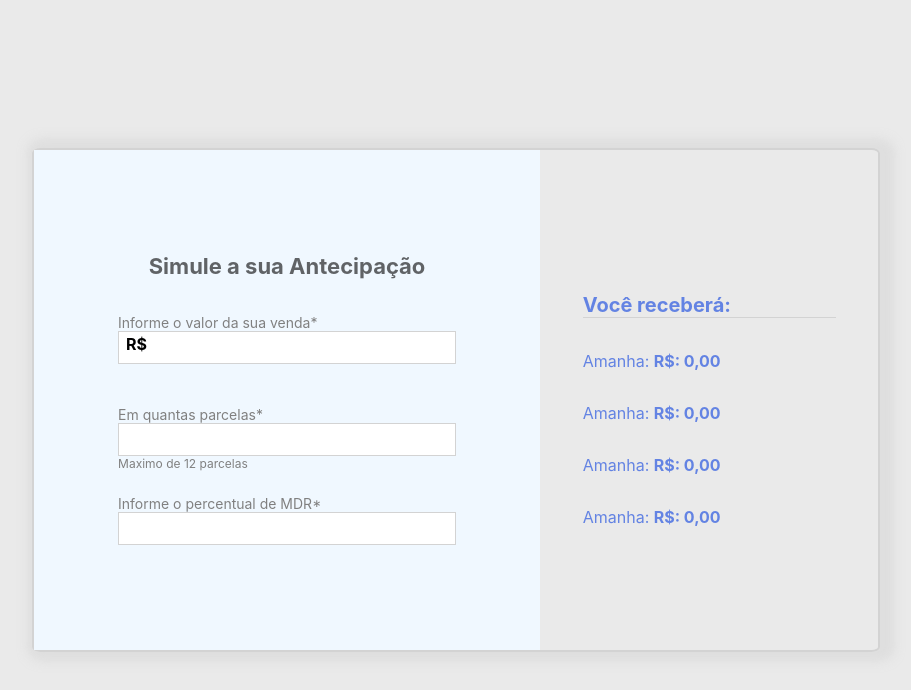
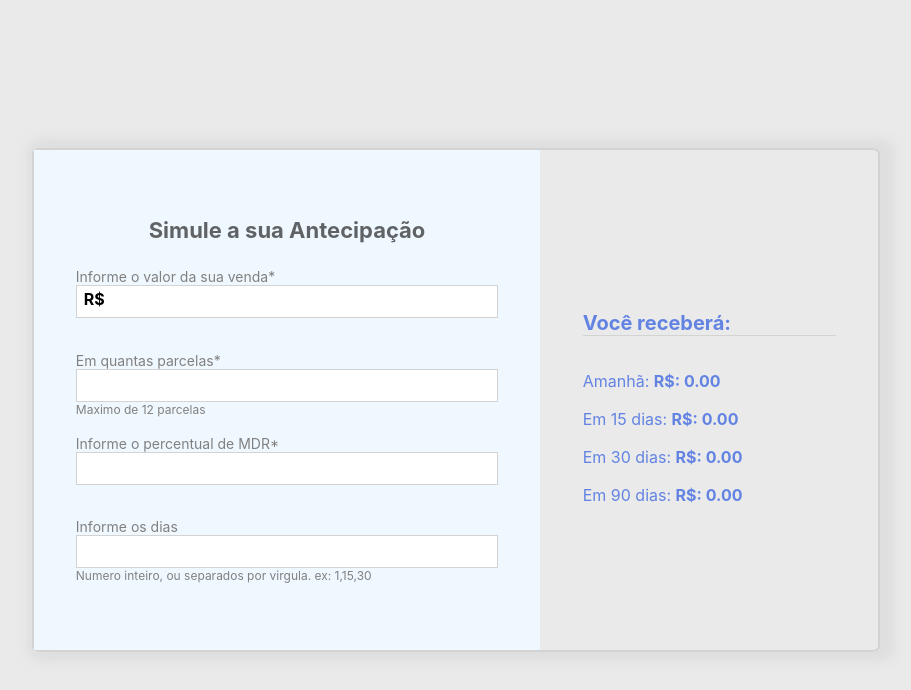
Before and after one commit to AndrePerregil/calculator, a React (Create React App) app in the folder advancement_calculator/: page / in a window 1280 px wide. Shown: the top 690 px of the page, without its empty margins (184-1095 px from the left). Built offline with nearby package versions, Linux system fonts and the light colour scheme.

Commit message:
feat: Summary feature inplemented.

```diff
--- a/advancement_calculator/src/App.js
+++ b/advancement_calculator/src/App.js
@@ -1,3 +1,4 @@
+import { useState } from "react";
 import "./App.css";
 import { FormField } from "./components/FormPanel/FormField";
 import { FormPanel } from "./components/FormPanel/FormPanel";
@@ -5,13 +6,23 @@ import { Container } from "./components/OuterContainer/OuterContainer";
 import { SummaryPanel } from "./components/SummaryPanel/SummaryPanel";
 
 function App() {
+  const [responseData, setResponseData] = useState({
+    1: 0,
+    15: 0,
+    30: 0,
+    90: 0,
+  });
+
   return (
     <div className="App">
       <Container>
-        <FormPanel>
+        <FormPanel
+          responseData={responseData}
+          setResponseData={setResponseData}
+        >
           <FormField />
         </FormPanel>
-        <SummaryPanel />
+        <SummaryPanel responseData={responseData} />
       </Container>
     </div>
   );
--- a/advancement_calculator/src/components/FormPanel/FormField.js
+++ b/advancement_calculator/src/components/FormPanel/FormField.js
@@ -7,8 +7,11 @@ export const FormField = ({
   type,
   description,
   financial,
+  installments,
+  mdr,
+  handleChange,
 }) => {
-  return description ? (
+  return installments ? (
     <div className={FormFieldCss.fieldContainer}>
       <label className={FormFieldCss.label}>{label}</label>
       <input
@@ -16,6 +19,9 @@ export const FormField = ({
         placeholder={placeholder}
         register={register}
         className={FormFieldCss.input}
+        onChange={(e) => {
+          handleChange("installments", e.target.value);
+        }}
       />
       <span className={FormFieldCss.description}>{description}</span>
     </div>
@@ -26,9 +32,25 @@ export const FormField = ({
         type={type}
         placeholder={placeholder}
         register={register}
-        className={FormFieldCss.input}
+        className={FormFieldCss.inputFinantial}
+        onChange={(e) => {
+          handleChange("amount", e.target.value);
+        }}
       />
       <p className={FormFieldCss.financialIcon}>R$</p>
+    </div>
+  ) : mdr ? (
+    <div className={FormFieldCss.fieldContainer}>
+      <label className={FormFieldCss.label}>{label}</label>
+      <input
+        type={type}
+        placeholder={placeholder}
+        register={register}
+        className={FormFieldCss.input}
+        onChange={(e) => {
+          handleChange("mdr", e.target.value);
+        }}
+      />
     </div>
   ) : (
     <div className={FormFieldCss.fieldContainer}>
@@ -38,7 +60,11 @@ export const FormField = ({
         placeholder={placeholder}
         register={register}
         className={FormFieldCss.input}
+        onChange={(e) => {
+          handleChange("days", e.target.value.split(","));
+        }}
       />
+      <span className={FormFieldCss.description}>{description}</span>
     </div>
   );
 };
--- a/advancement_calculator/src/components/FormPanel/FormField.module.css
+++ b/advancement_calculator/src/components/FormPanel/FormField.module.css
@@ -8,14 +8,28 @@
   flex-direction: column;
   width: 100%;
   box-sizing: border-box;
-  max-height: 68px;
+  height: 25%;
+}
+
+.inputFinantial {
+  padding: 0.5rem 2rem;
+  border: 1px solid lightgray;
+  transition: 0.3s;
+  cursor: pointer;
+
+  font-weight: bold;
 }
 
 .input {
-  padding: 0.5rem 2rem;
+  padding: 0.5rem 0.5rem;
   border: 1px solid lightgray;
+  transition: 0.3s;
+  cursor: pointer;
+
+  font-weight: bold;
 }
-.input:focus {
+.input:focus,
+.inputFinantial:focus {
   outline: none;
   border: 1px solid royalblue;
   box-shadow: 0 0 2px royalblue;
--- a/advancement_calculator/src/components/FormPanel/FormPanel.js
+++ b/advancement_calculator/src/components/FormPanel/FormPanel.js
@@ -1,17 +1,78 @@
+import { useState, useEffect, useRef } from "react";
 import { FormField } from "./FormField";
 import FormPanelCss from "./FormPanel.module.css";
+import { conditions } from "../../utils/requestConditions";
 
-export const FormPanel = (props) => {
+export const FormPanel = ({ responseData, setResponseData }) => {
+  const hasMounted = useRef(false);
+
+  const defaultValues = {
+    amount: 0,
+    installments: 0,
+    mdr: 0,
+    days: [1, 15, 30, 90],
+  };
+
+  const [formData, setFormData] = useState({
+    amount: 0,
+    installments: 0,
+    mdr: 0,
+    days: [1, 15, 30, 90],
+  });
+
+  const handleChange = (field, value) => {
+    let data = { [field]: value };
+    if (field === "days" && value[0] === "") {
+      data = { [field]: defaultValues.days };
+    }
+    setFormData({ ...formData, ...data });
+    console.log(formData);
+  };
+
+  useEffect(() => {
+    if (!hasMounted.current) {
+      hasMounted.current = true;
+    }
+    if (conditions(formData)) {
+      const sendRequest = setTimeout(() => {
+        fetch("https://frontend-challenge-7bu3nxh76a-uc.a.run.app/", {
+          method: "POST",
+          headers: { "Content-Type": "application/json" },
+          body: JSON.stringify(formData),
+        })
+          .then((response) => response.json())
+          .then((response) => setResponseData(response));
+      }, 4000);
+
+      return () => clearTimeout(sendRequest);
+    }
+  }, [formData, setResponseData]);
+
   return (
     <section className={FormPanelCss.panel}>
       <h1 className={FormPanelCss.title}>Simule a sua Antecipação</h1>
       <form className={FormPanelCss.form}>
-        <FormField label={"Informe o valor da sua venda*"} financial={true} />
+        <FormField
+          label={"Informe o valor da sua venda*"}
+          financial={true}
+          handleChange={handleChange}
+        />
         <FormField
           label={"Em quantas parcelas*"}
           description={"Maximo de 12 parcelas"}
+          installments={true}
+          handleChange={handleChange}
         />
-        <FormField label={"Informe o percentual de MDR*"} />
+        <FormField
+          label={"Informe o percentual de MDR*"}
+          handleChange={handleChange}
+          mdr={true}
+        />
+        <FormField
+          label={"Informe os dias"}
+          description={"Numero inteiro, ou separados por virgula. ex: 1,15,30"}
+          handleChange={handleChange}
+        />
       </form>
     </section>
   );
--- a/advancement_calculator/src/components/FormPanel/FormPanel.module.css
+++ b/advancement_calculator/src/components/FormPanel/FormPanel.module.css
@@ -1,5 +1,5 @@
 .panel {
-  height: 60%;
+  height: 70%;
   width: 100;
 
   background-color: aliceblue;
@@ -7,10 +7,10 @@
   display: flex;
   flex-direction: column;
   align-items: center;
+  justify-content: space-evenly;
   box-sizing: border-box;
 
-  padding: 10%;
-  gap: 5%;
+  padding: 5%;
 }
 
 .form {
@@ -18,7 +18,7 @@
   flex-direction: column;
   justify-content: space-between;
   align-items: center;
-  height: 70%;
+  height: 80%;
   width: 100%;
   box-sizing: border-box;
 }
--- a/advancement_calculator/src/components/SummaryPanel/SummaryPanel.js
+++ b/advancement_calculator/src/components/SummaryPanel/SummaryPanel.js
@@ -1,21 +1,28 @@
 import SummaryPanelCss from "./SummaryPanel.module.css";
 
-export const SummaryPanel = () => {
+export const SummaryPanel = ({ responseData }) => {
+  const allParagraphs = [];
+
+  for (const key in responseData) {
+    const description = () => {
+      return key === "1" ? "Amanhã: " : `Em ${key} dias: `;
+    };
+
+    const paragraph = (
+      <p className={SummaryPanelCss.line} key={key}>
+        {description()}
+        <span className={SummaryPanelCss.result}>
+          R$: {responseData[key].toFixed(2)}
+        </span>
+      </p>
+    );
+    allParagraphs.push(paragraph);
+  }
+
   return (
     <div className={SummaryPanelCss.container}>
       <h2 className={SummaryPanelCss.title}>Você receberá:</h2>
-      <p>
-        Amanha: <span className={SummaryPanelCss.result}>R$: 0,00</span>
-      </p>
-      <p>
-        Amanha: <span className={SummaryPanelCss.result}>R$: 0,00</span>
-      </p>
-      <p>
-        Amanha: <span className={SummaryPanelCss.result}>R$: 0,00</span>
-      </p>
-      <p>
-        Amanha: <span className={SummaryPanelCss.result}>R$: 0,00</span>
-      </p>
+      {allParagraphs}
     </div>
   );
 };
--- a/advancement_calculator/src/components/SummaryPanel/SummaryPanel.module.css
+++ b/advancement_calculator/src/components/SummaryPanel/SummaryPanel.module.css
@@ -1,7 +1,7 @@
 .container {
   display: flex;
   flex-direction: column;
-  justify-content: space-between;
+  justify-content: space-evenly;
   align-content: center;
 
   padding: 5%;
@@ -22,6 +22,10 @@
   border-bottom: 1px solid lightgrey;
 }
 
+.line {
+  margin: 0;
+}
+
 .result {
   font-weight: bold;
 }
--- /dev/null
+++ b/advancement_calculator/src/utils/requestConditions.js
@@ -0,0 +1,16 @@
+export const conditions = (formData) => {
+  const amount = formData.amount >= 1000;
+
+  const installments =
+    formData.installments >= 0 && formData.installments <= 12;
+
+  const mdr = formData.mdr >= 0 && formData.mdr <= 100;
+
+  const days = () => {
+    return formData.days.every((day) => {
+      return !isNaN(day);
+    });
+  };
+
+  return amount && installments && mdr && days();
+};
```
